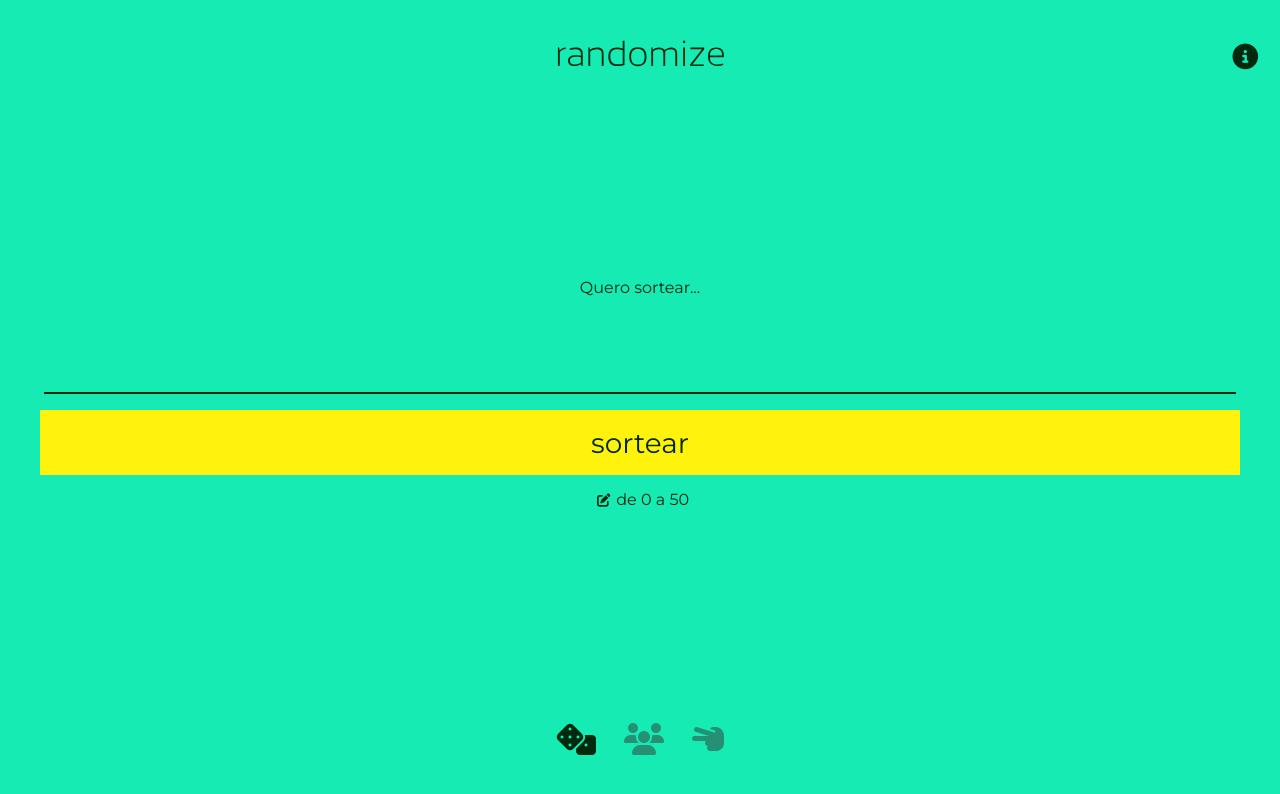
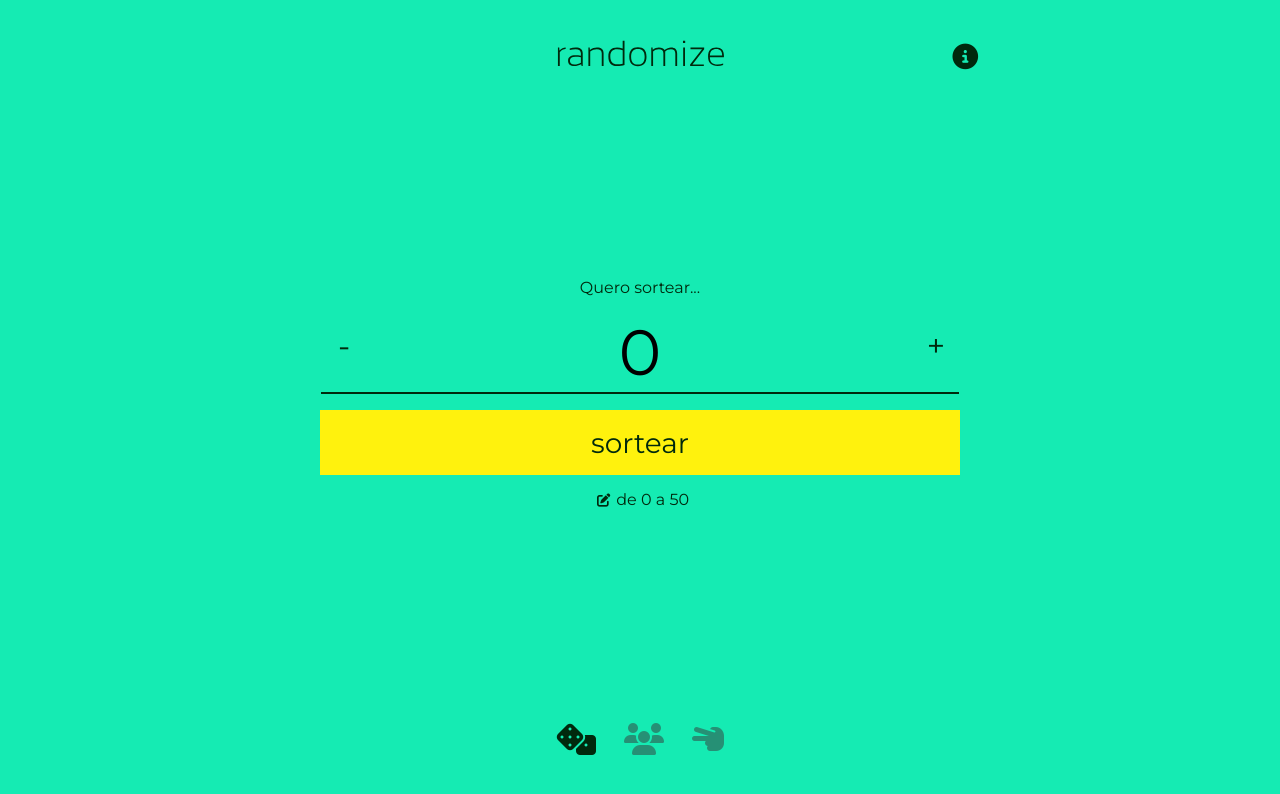
Before and after one commit to JulianGN/randomize, a React (Vite) app: page / in a window 1280 px wide. Shown: the top 794 px of the page. Built offline with nearby package versions, Linux system fonts and the light colour scheme.

Commit message:
Including add/remove btns

```diff
--- a/src/App.css
+++ b/src/App.css
@@ -90,3 +90,11 @@ input, button {
   border: none;
   outline: none;
 }
+
+@media screen {
+  .App{
+    max-width: 720px;
+    max-height: 1280px;
+    margin: auto;
+  }
+}
--- a/src/components/SortNumbers/index.jsx
+++ b/src/components/SortNumbers/index.jsx
@@ -1,11 +1,14 @@
 import React, { useState } from 'react';
 import { useDispatch, useSelector } from 'react-redux';
+import { useNavigate } from "react-router-dom";
 
-import { useNavigate } from "react-router-dom";
+import swal from 'sweetalert';
 
 import Header from '../Header';
 import MainMenu from '../MainMenu';
 import { BigBtn, BigInput } from '../UI'
+
+import './style.css'
 
 function SortNumbers() {
     const [numbers, setNumbers] = useState(0);
@@ -17,7 +20,15 @@ function SortNumbers() {
     const sortedNumbers = [];
 
     function doSortNumbers() {
-        if(!numbers) return
+        if(!numbers) {
+            swal('Por favor, escolha ao menos um número')
+            return
+        }
+
+        if(numbers < 0) {
+            swal(`Por favor, escolha um número entre 0 e ${limitNumber}`)
+            return
+        }
 
         let _sortedNumbers = [...sortedNumbers];
 
@@ -34,12 +45,26 @@ function SortNumbers() {
         navigate("../numbers", { replace: true });
     }
 
+    function addNumber() {
+        if(numbers < limitNumber)
+            setNumbers(numbers + 1)
+    }
+
+    function removeNumber() {
+        if(numbers > 0)
+            setNumbers(numbers - 1)
+    }
+
     return (
         <>
             <Header />
             <section>
                 <h1>Quero sortear...</h1>
-                <BigInput onChange={(e) => setNumbers(e.target.value)} type="number" id="random-input" name="random-input" autoComplete="off" autoFocus maxLength={limitNumber.toString().length} max={limitNumber} />
+                <div className='input-container'>
+                    <button onClick={() => removeNumber()} className='btn-clean btn-numbers'>-</button>
+                    <BigInput onChange={(e) => setNumbers(+e.target.value)} value={numbers} type="number" id="random-input" name="random-input" autoComplete="off" autoFocus maxLength={limitNumber.toString().length} min={0} max={limitNumber} />
+                    <button onClick={() => addNumber()} className='btn-clean btn-numbers'>+</button>
+                </div>
                 <p>
                     <BigBtn className='btn-clean' onClick={() => doSortNumbers()}>sortear</BigBtn>
                     <button className='btn-clean'><i className="fas fa-edit"></i></button>
--- /dev/null
+++ b/src/components/SortNumbers/style.css
@@ -0,0 +1,19 @@
+.input-container {
+    position: relative;
+}
+
+.btn-numbers {
+    width: 48px;
+    height: 48px;
+    display: flex;
+    justify-content: center;
+    align-items: center;
+    font-size: 2rem;
+    position: absolute;
+    top: 50%;
+    margin-top: -24px;
+}
+
+.btn-numbers:last-child {
+    right: 0;
+}
```
